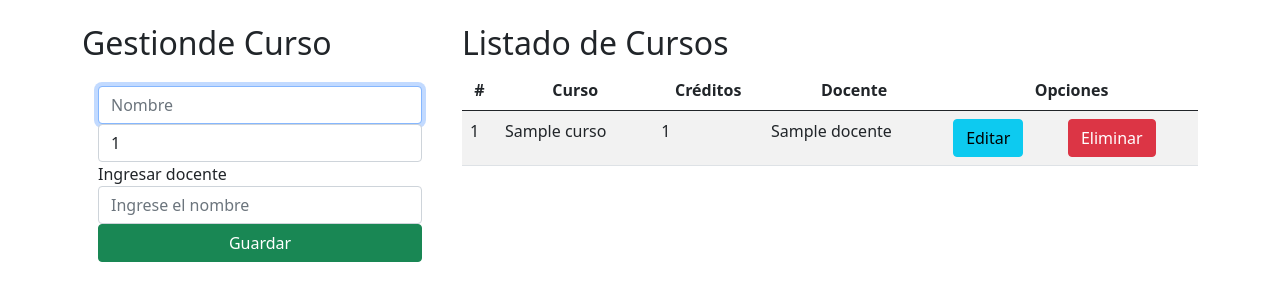
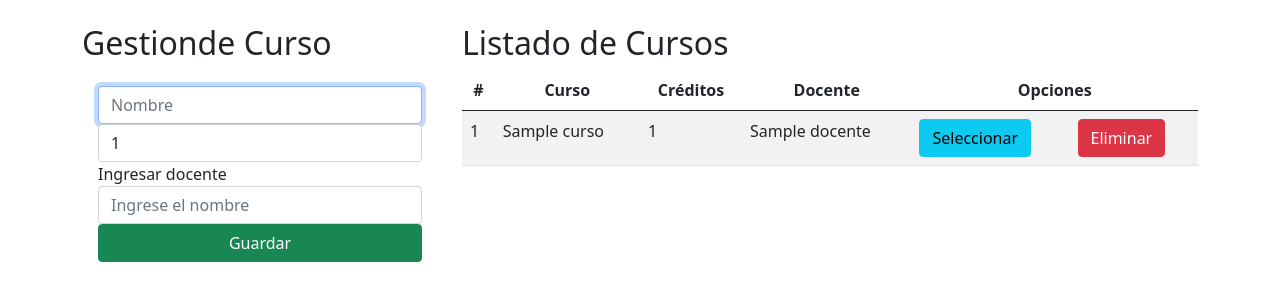
Before and after one commit to RonaldEmerson/DJANGO_ORM, a Django app: page / in a window 1280 px wide. Shown: the part 56-357 px from the top of the page. Run offline with Django 4.2, Linux system fonts and the light colour scheme; tables that the repository leaves empty hold one stand-in row (values such as "Sample post").

Commit message:
Descripción de los cambios realizados

```diff
--- a/app/templates/edicionCurso.html
+++ b/app/templates/edicionCurso.html
@@ -57,7 +57,7 @@
     </div>
 
     <div class="form-group">
-        <input type="submit" class="btn btn-success w-100 text-white" value="Guardar">
+        <input type="submit" class="btn btn-success w-100 text-white" value="Actualizar">
     </div>
                             </form>
 
--- a/app/templates/gestionCursos.html
+++ b/app/templates/gestionCursos.html
@@ -85,7 +85,7 @@
                                      <td>{{c.nombre}}</td>
                                      <td>{{c.creditos}}</td>
 				     <td>{{ c.docente.nombre }}</td> <!-- Muestra el nombre del docente -->
-                                     <td><a href="edicionCurso/{{c.id}}" class="btn btn-block btn-info">Editar</a></td>
+                                     <td><a href="edicionCurso/{{c.id}}" class="btn btn-block btn-info">Seleccionar</a></td>
                                      <td><a href="eliminacionCurso/{{c.id}}" class="btn btn-block btn-danger btnEliminacion">Eliminar</a></td>
                                  </tr>
                                  {% endfor %}
```
